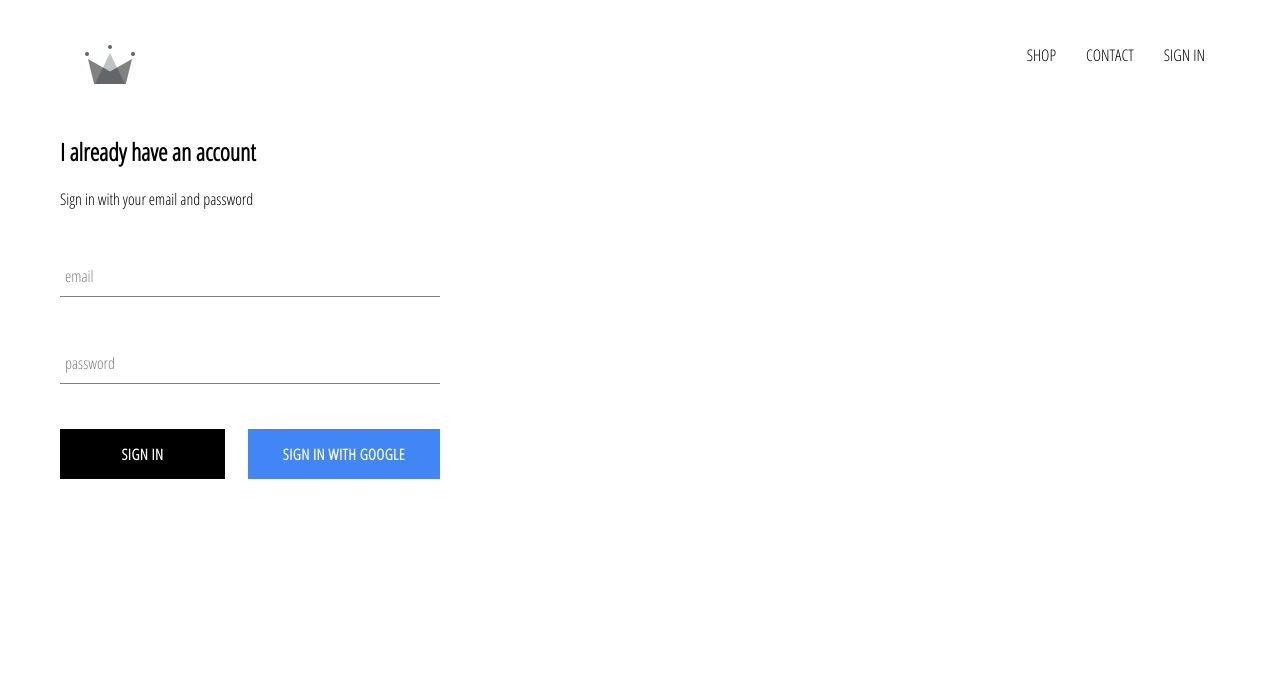
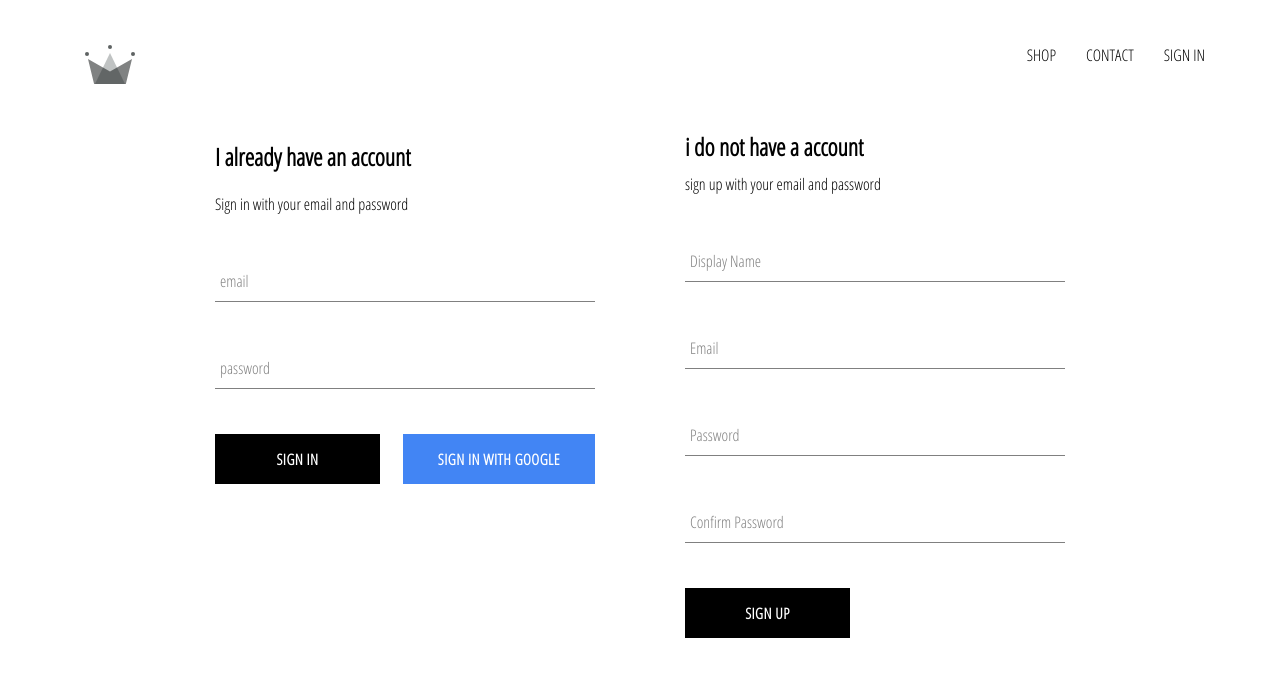
Before and after one commit to Richard-Ab/crwn-clothing, a React (Create React App) app: page /signin in a window 1280 px wide. Shown: the top 676 px of the page. Built offline with nearby package versions, Linux system fonts and the light colour scheme; no server answers.

Commit message:
implemented firebase utils,included ability to store authenticated users in our firestore database

```diff
--- a/src/App.js
+++ b/src/App.js
@@ -5,7 +5,7 @@
 import ShopPage from "./pages/shop/shop.component";
 import Header from './components/header/header.component'
 import SignInAndSignUpPage from './pages/sign-in-and-sign-up/sign-in-and-sign-up.component'
-import {auth} from './firebase/firebase.utils';
+import {auth, createUserProfileDocument} from './firebase/firebase.utils';
 
 class App extends React.Component {
   constructor () {
@@ -19,11 +19,22 @@
   unsubscribeFromAuth = null;
 
   componentDidMount() {
-    this.unsubscribeFromAuth = auth.onAuthStateChanged(user =>{
-      this.setState({ currentUser: user});
+    this.unsubscribeFromAuth = auth.onAuthStateChanged(async userAuth =>{
+       if (userAuth) {
+         const userRef = await createUserProfileDocument(userAuth);
 
-      console.log(user)
-    })
+         userRef.onSnapshot(snapShot => {
+           this.setState({
+             currentUser: {
+               id: snapShot.id,
+               ...snapShot.data()
+             }
+           });
+           console.log(this.state);
+         });
+       }
+       this.setState({ currentUser: userAuth });
+    });
   }
 
 componentWillUnmount() {
--- /dev/null
+++ b/src/components/sign-up/sign-up.component.jsx
@@ -0,0 +1,98 @@
+import React from "react";
+import FormInput from "../form-input/form-input.component";
+import CustomButtom from "../custom-button/custom-button.component";
+import { auth, createUserProfileDocument } from "../../firebase/firebase.utils";
+import "./sign-up.styles.scss";
+
+class SignUp extends React.Component {
+  constructor() {
+    super();
+
+    this.state = {
+      displayName: "",
+      email: "",
+      password: "",
+      confirmPassword: "",
+    };
+  }
+
+  handleSubmit = async event => {
+      event.preventDefault();
+
+      const { displayName, email, password, confirmPassword } = this.state;
+
+        if(password !== confirmPassword) {
+            alert("passwords dont match")
+            return;
+        }
+
+        try{
+            const {user} = await auth.createUserWithEmailAndPassword(email, password)
+
+            await createUserProfileDocument(user, {displayName});
+
+            this.setState({
+                displayName: "",
+                email: "",
+                password: "",
+                confirmPassword: "",
+              });
+
+        } catch (error) {
+            console.error(error)
+        }
+  }
+
+  handleChange = event => {
+      const {name, value} = event.target;
+
+        this.setState({[name]: value});
+  };
+
+  render() {
+    const { displayName, email, password, confirmPassword } = this.state;
+    return (
+      <div className="sign-up">
+        <h2 className="title">i do not have a account</h2>
+        <span>sign up with your email and password</span>
+        <form className="sign-up-form" onSubmit={this.handleSubmit}>
+          <FormInput
+            type="text"
+            name="displayName"
+            value={displayName}
+            onChange={this.handleChange}
+            label="Display Name"
+            required
+          />
+          <FormInput
+            type="email"
+            name="email"
+            value={email}
+            onChange={this.handleChange}
+            label="Email"
+            required
+          />
+          <FormInput
+            type="password"
+            name="password"
+            value={password}
+            onChange={this.handleChange}
+            label="Password"
+            required
+          />
+          <FormInput
+            type="password"
+            name="confirmPassword"
+            value={confirmPassword}
+            onChange={this.handleChange}
+            label="Confirm Password "
+            required
+          />
+          <CustomButtom type='submit'>SIGN UP</CustomButtom>
+        </form>
+      </div>
+    );
+  }
+}
+
+export default SignUp;
--- /dev/null
+++ b/src/components/sign-up/sign-up.styles.scss
@@ -0,0 +1,9 @@
+.sign-up {
+    display: flex;
+    flex-direction: column;
+    width: 380px;
+
+    .title {
+        margin: 10px 0;
+    }
+}
--- a/src/firebase/firebase.utils.js
+++ b/src/firebase/firebase.utils.js
@@ -13,6 +13,32 @@
     measurementId: "G-CN7CKRLT95"
   };
 
+  export const createUserProfileDocument = async (userAuth, additionalData ) => {
+    if (!userAuth) return;
+
+    const userRef = firestore.doc(`users/${userAuth.uid}`)
+
+    const snapShot = await userRef.get();
+
+    if(!snapShot.exists) {
+      const {displayName, email} = userAuth;
+      const createdAt = new Date();
+
+      try {
+        await userRef.set({
+          displayName,
+          email,
+          createdAt,
+          ...additionalData
+        })
+      } catch (error) {
+        console.log('error creating user',error.message)
+      }
+    }
+
+    return userRef;
+  }
+
   firebase.initializeApp(config);
 
   export const auth = firebase.auth();
--- a/src/pages/sign-in-and-sign-up/sign-in-and-sign-up.component.jsx
+++ b/src/pages/sign-in-and-sign-up/sign-in-and-sign-up.component.jsx
@@ -1,10 +1,12 @@
 import React from 'react'
 import SignIn from '../../components/sign-in/sign-in.component'
 import './sign-in-and-sign-up.styles.scss'
+import SignUp from '../../components/sign-up/sign-up.component'
 
 const SignInAndSignUpPage= () => (
     <div className='sign-in-and-sign-up'>
         <SignIn/>
+        <SignUp/>
 
     </div>
 );
--- a/src/pages/sign-in-and-sign-up/sign-in-and-sign-up.styles.scss
+++ b/src/pages/sign-in-and-sign-up/sign-in-and-sign-up.styles.scss
@@ -0,0 +1,6 @@
+.sign-in-and-sign-up {
+    width: 850px;
+    display: flex;
+    justify-content: space-between;
+    margin: 30px auto;
+}
```
